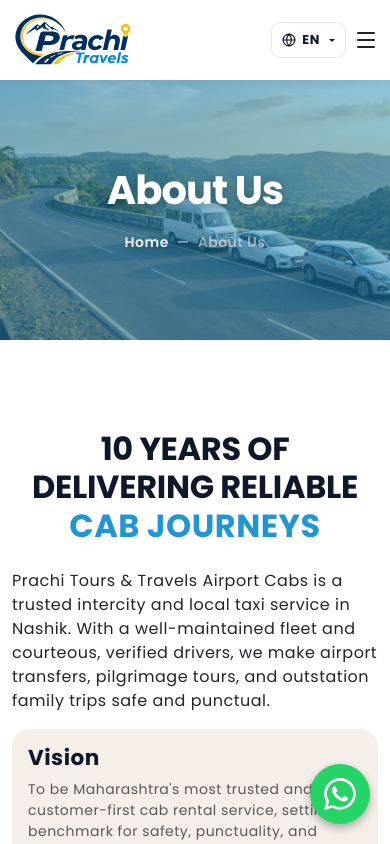
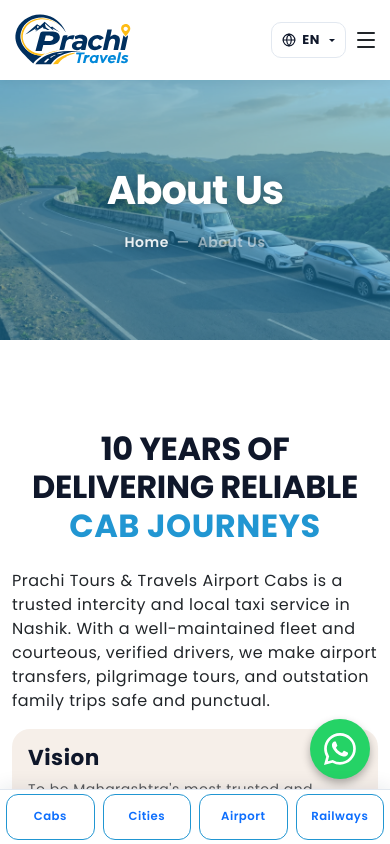
Before and after one commit to webique-technology/prachi-tour-travels, a Next.js app: page /about-us in a window 390 px wide. Shown: the top 844 px of the page. Built offline with nearby package versions, Linux system fonts and the light colour scheme.

Commit message:
added mobile nav btn section and changes in next.config file by aniket

```diff
--- a/next.config.mjs
+++ b/next.config.mjs
@@ -1,12 +1,16 @@
-import path from 'path';
-import { fileURLToPath } from 'url';
+import path from "path";
+import { fileURLToPath } from "url";
 
 const __dirname = path.dirname(fileURLToPath(import.meta.url));
 
 /** @type {import('next').NextConfig} */
 const nextConfig = {
   sassOptions: {
-    includePaths: [path.join(__dirname, 'src/styles')],
+    includePaths: [path.join(__dirname, "src/styles")],
+  },
+  experimental: {
+    cpus: 1,
+    workerThreads: false,
   },
 };
 
--- a/package.json
+++ b/package.json
@@ -1,10 +1,10 @@
 {
-  "name": "nashik-mumbai-cabs",
+  "name": "prachi-travels",
   "version": "0.1.0",
   "private": true,
   "scripts": {
     "dev": "next dev",
-    "build": "next build",
+    "build": "next build --webpack",
     "start": "next start",
     "lint": "eslint"
   },
--- a/src/app/layout.js
+++ b/src/app/layout.js
@@ -12,6 +12,7 @@ import {
   RoutePillGrid,
 } from "@/components/sections/IndustryMarquee";
 import { LanguageProvider } from "@/context/LanguageContext";
+import MobileBottomNav from "@/components/sections/MobileBottomNav";
 
 const inter = Inter({
   weight: ["400", "500", "600", "700", "800"],
@@ -196,7 +197,7 @@ export default function RootLayout({ children }) {
       lang="en"
       className={`${inter.variable} ${poppins.variable} ${roboto.variable}`}
     >
-      <body>
+      <body suppressHydrationWarning>
         <LanguageProvider>
           <Navbar />
           {children}
@@ -219,6 +220,7 @@ export default function RootLayout({ children }) {
               <path d="M13.601 2.326A7.85 7.85 0 0 0 7.994 0C3.627 0 .068 3.558.064 7.926c0 1.399.366 2.76 1.057 3.965L0 16l4.204-1.102a7.9 7.9 0 0 0 3.79.965h.004c4.368 0 7.926-3.558 7.93-7.93A7.9 7.9 0 0 0 13.6 2.326zM7.994 14.521a6.6 6.6 0 0 1-3.356-.92l-.24-.144-2.494.654.666-2.433-.156-.251a6.56 6.56 0 0 1-1.007-3.505c0-3.626 2.957-6.584 6.591-6.584a6.56 6.56 0 0 1 4.66 1.931 6.56 6.56 0 0 1 1.928 4.66c-.004 3.639-2.961 6.592-6.592 6.592m3.615-4.934c-.197-.099-1.17-.578-1.353-.646-.182-.065-.315-.099-.445.099-.133.197-.513.646-.627.775-.114.133-.232.148-.43.05-.197-.1-.836-.308-1.592-.985-.59-.525-.985-1.175-1.103-1.372-.114-.198-.011-.304.088-.403.087-.088.197-.232.296-.346.1-.114.133-.198.198-.33.065-.134.034-.248-.015-.347-.05-.099-.445-1.076-.612-1.47-.16-.389-.323-.335-.445-.34-.114-.007-.247-.007-.38-.007a.73.73 0 0 0-.529.247c-.182.198-.691.677-.691 1.654s.71 1.916.81 2.049c.098.133 1.394 2.132 3.383 2.992.47.205.84.326 1.129.418.475.152.904.129 1.246.08.38-.058 1.171-.48 1.338-.943.164-.464.164-.86.114-.943-.049-.084-.182-.133-.38-.232" />
             </svg>
           </a>
+          <MobileBottomNav />
         </LanguageProvider>
       </body>
     </html>
--- a/src/components/sections/CommonSec.jsx
+++ b/src/components/sections/CommonSec.jsx
@@ -518,7 +518,7 @@ export const PilgrimStandard = () => {
                   <h3 className="card-heading fw-bold mb-3">{item.title}</h3>
 
                   {/* Card Description */}
-                  <p className="card-desc lh-base mb-0">{item.description}</p>
+                  <p className="card-desc lh-base mb-0 d-none d-sm-block">{item.description}</p>
                 </div>
               </div>
             </Col>
--- /dev/null
+++ b/src/components/sections/MobileBottomNav.jsx
@@ -0,0 +1,66 @@
+"use client";
+
+import React from "react";
+import Link from "next/link";
+import { useLanguage } from "../../context/LanguageContext";
+import "../../styles/CommonSec.scss";
+
+export default function MobileBottomNav() {
+  const { pick } = useLanguage();
+
+  const serviceLinks = [
+    {
+      name: {
+        en: "Cabs",
+        hi: "कैब्स",
+        mr: "कॅब्स",
+      },
+      link: "/cabs",
+      itemClass: "is-cars",
+    },
+    {
+      name: {
+        en: "Cities",
+        hi: "शहर",
+        mr: "शहरे",
+      },
+      link: "/cities",
+      itemClass: "is-cities",
+    },
+    {
+      name: {
+        en: "Airport",
+        hi: "एयरपोर्ट",
+        mr: "विमानतळ",
+      },
+      link: "/airport",
+      itemClass: "is-airport",
+    },
+    {
+      name: {
+        en: "Railways",
+        hi: "रेलवे",
+        mr: "रेल्वे",
+      },
+      link: "/railway-station",
+      itemClass: "is-railways",
+    },
+  ];
+
+  return (
+    <nav
+      className="mobile-bottom-nav d-sm-none"
+      aria-label="Mobile Quick Navigation"
+    >
+      {serviceLinks.map((item) => (
+        <Link
+          href={item.link}
+          key={item.link}
+          className={`mobile-bottom-nav-item ${item.itemClass}`}
+        >
+          <span>{pick(item.name)}</span>
+        </Link>
+      ))}
+    </nav>
+  );
+}
--- a/src/styles/CommonSec.scss
+++ b/src/styles/CommonSec.scss
@@ -962,3 +962,55 @@
         width: 100%;
     }
 }
+
+.mobile-bottom-nav {
+  position: fixed;
+  left: 0;
+  right: 0;
+  bottom: 0;
+  z-index: 1035;
+  background-color: $bg-light;
+  border-top: 1px solid $border-gray;
+  box-shadow: 0 -4px 16px rgba(20, 43, 69, 0.08);
+  padding: 4px 6px;
+  display: grid;
+  grid-template-columns: repeat(4, 1fr);
+  gap: 0.5rem;
+  align-items: center;
+}
+
+.mobile-bottom-nav-item {
+  min-height: 46px;
+  border-radius: 12px;
+  text-decoration: none;
+  display: flex;
+  flex-direction: column;
+  align-items: center;
+  justify-content: center;
+  gap: 0.15rem;
+  font-size: 0.73rem;
+  font-weight: 600;
+  white-space: nowrap;
+  padding: 0.25rem 0.35rem;
+  border: 1px solid $secondary;
+
+
+//   &.is-whatsapp {
+//     background-color: green;
+//     color: #1c6b44;
+//     border: 1px solid rgba(53, 167, 111, 0.35);
+//   }
+
+//   &.is-customize {
+//     background-color: #f7f7eb;
+//     border: 1px solid $accent;
+//     color: $primary;
+//     font-weight: 700;
+//   }
+
+//   &.is-cars {
+//     background-color: $secondary;
+//     color: $text-light;
+//     border: 1px solid rgba(33, 150, 210, 0.25);
+//   }
+}
--- a/src/styles/main.scss
+++ b/src/styles/main.scss
@@ -1096,7 +1096,7 @@ a {
 // // use or whatsapp btn
 .whatsapp-btn {
     position: fixed;
-    bottom: 20px;
+    bottom: 65px;
     right: 20px;
     background-color: $whatsapp-green;
     color: $text-light;
```
Also changed, not shown: 1 other file (tests, documents, lock files or other folders).
